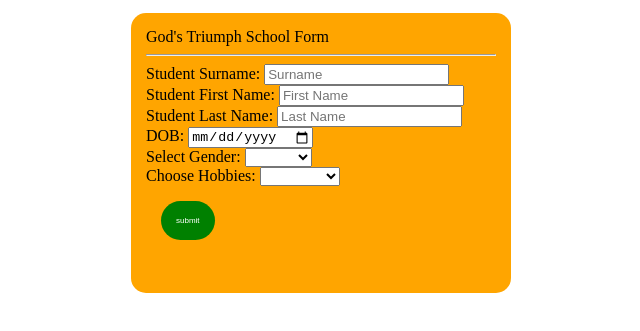
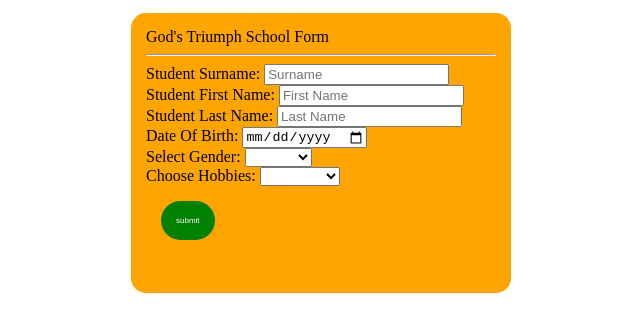
Before and after one commit to orikdave/GTS-form, a plain HTML site: page index.html in a window 1280 px wide. Shown: the part 101-432 px from the top of the page, without its empty margins (319-959 px from the left). Drawn offline with Linux system fonts and the light colour scheme.

Commit message:
Update index.html

```diff
--- a/index.html
+++ b/index.html
@@ -23,7 +23,7 @@
             <label>Student Last Name:</label>
             <input type="text"placeholder="Last Name"required></input>
             <br>
-            <label>DOB:</label>
+            <label>Date Of Birth:</label>
             <input type="date"required></input>
             <br>
             <label>Select Gender:</label>
```
